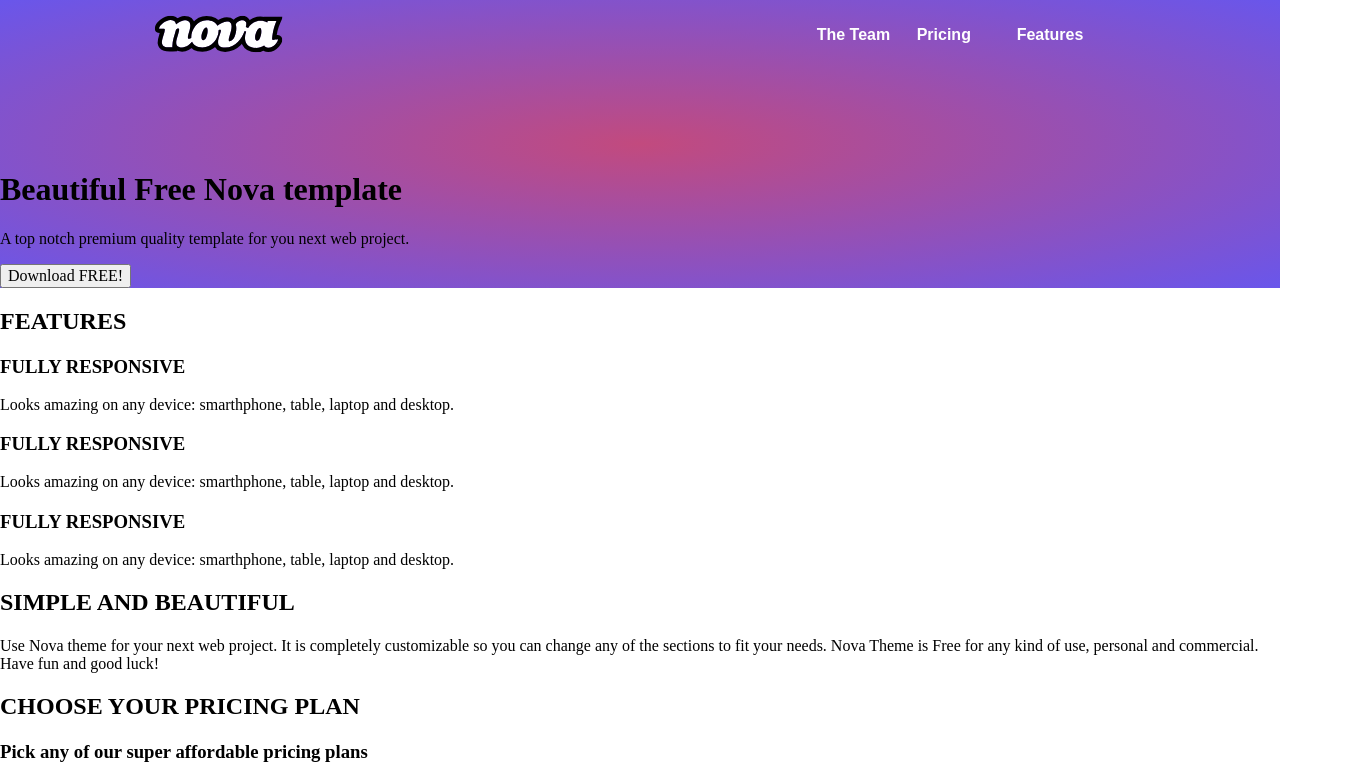
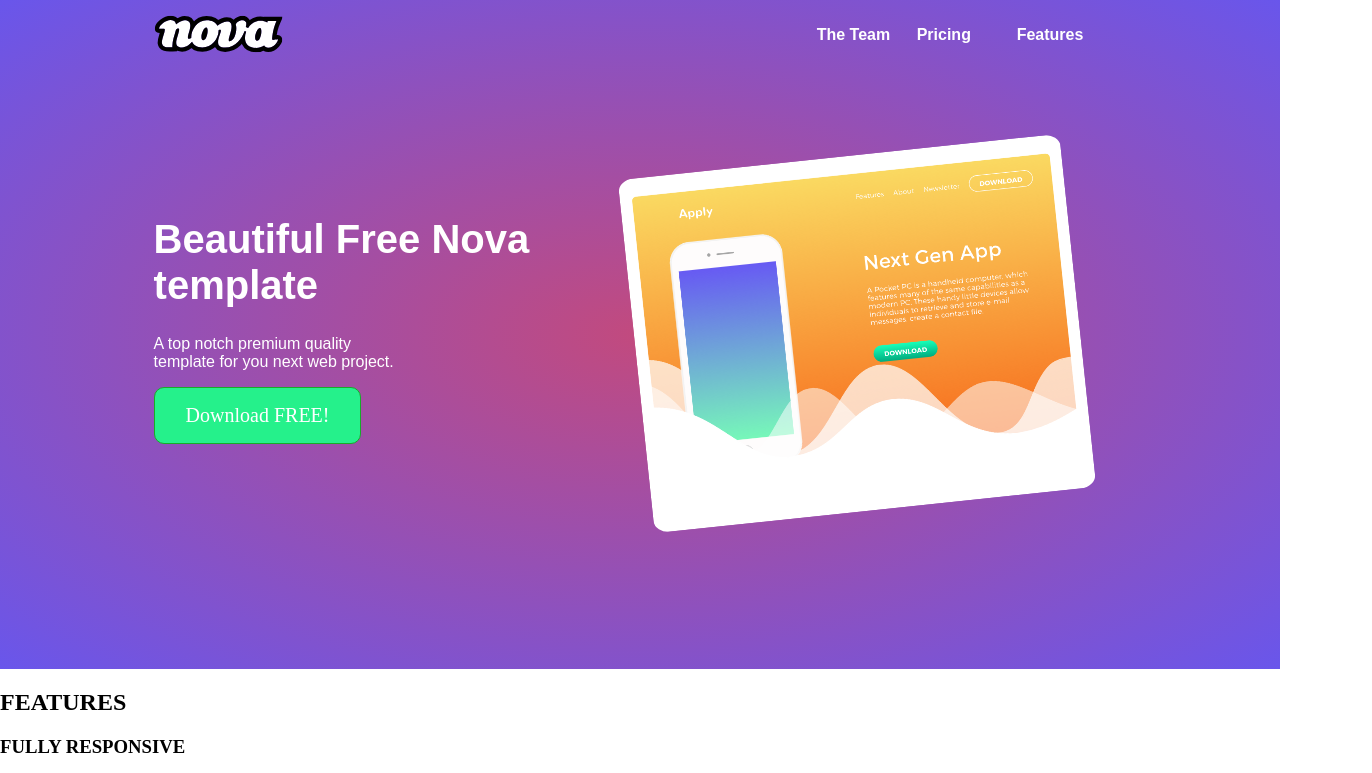
Before and after one commit to michal-robert-adamczyk/HTML_and_CSS_project, a plain HTML site: page index.html in a window 1280 px wide. Shown: the top 773 px of the page, 1372 px wide, since content can reach past the window. Drawn offline with Linux system fonts and the light colour scheme.

Commit message:
style header section

```diff
--- a/index.html
+++ b/index.html
@@ -16,6 +16,7 @@
             <div class="nav__logo">
                 <img src="./images/logo.svg">
             </div>
+
             <ul class="nav__list">
                 <li class="nav__item">
                     <a href="#theTeam" class="nav__anchor">
@@ -34,12 +35,20 @@
                 </li>
             </ul>
         </nav>
-        <h1>
-            Beautiful Free Nova template
-        </h1>
-        <p>A top notch premium quality template for you next web project.
-        </p>
-        <button>Download FREE!</button>
+        <div class="header__section">
+            <div class="header__sectionDescription">
+                <h1 class="header-description__title">
+                    Beautiful Free Nova template
+                </h1>
+                <p class="header-description__information">A top notch premium quality template for you next web project.
+                </p>
+                <button class="header-description__button">Download FREE!</button>
+            </div>
+            <div>
+                <img class="header__sectionImage" src="./images/screen.png">
+            </div>
+
+        </div>
     </header>
     <section id="features">
         <h2>FEATURES</h2>
--- a/styles/base.css
+++ b/styles/base.css
@@ -1,6 +1,64 @@
+
+
 .header {
     width: 100%;
     background: radial-gradient(rgb(194, 74, 126), rgb(105, 86, 235));
+}
+
+.header {
+    width: 100%;
+    background: radial-gradient(rgb(194, 74, 126), rgb(105, 86, 235));
+    padding-bottom: 12%;
+}
+.header__container {
+    display: flex;
+    justify-content: space-between;
+    max-width: 1550px;
+}
+.header__section {
+    display: flex;
+    justify-content: space-around;
+    margin: auto;
+    width: 76%;
+    max-width: 1550px;
+}
+.header__sectionDescription {
+    color: white;
+    padding-top: 4%;
+}
+.header__sectionImage {
+    width: 72%;
+    padding: 3% 2% 10% 2%;
+
+    background: white;
+    margin-top: 1%;
+    margin-right: 50%;
+    margin-left: 16%;
+    transform: rotate(-6deg);
+    border-radius: 3.5%;
+}
+.header-description__button {
+    background-color: #25f18b;
+    border-radius: 10px;
+    border: 1px solid #18ab29;
+    display: inline-block;
+    cursor: pointer;
+    color: #ffffff;
+    font-family: "Montserrat";
+    font-size: 20px;
+    padding: 16px 31px;
+    text-decoration: none;
+}
+.header-description__information {
+    font-family: "Montserrat", sans-serif;
+    font-weight: 400;
+    width: 100%;
+    max-width: 250px;
+}
+.header-description__title {
+    font-family: "Montserrat", sans-serif;
+    font-weight: 700;
+    font-size: 40px;
 }
 
 .nav {
@@ -16,7 +74,7 @@
     color: white;
 }
 .nav__item {
-    font-family: 'Montserrat', sans-serif;
+    font-family: "Montserrat", sans-serif;
     font-weight: 700;
     width: 100px;
     float: left;
```
Lines whose indentation alone changed are shown as unchanged.
